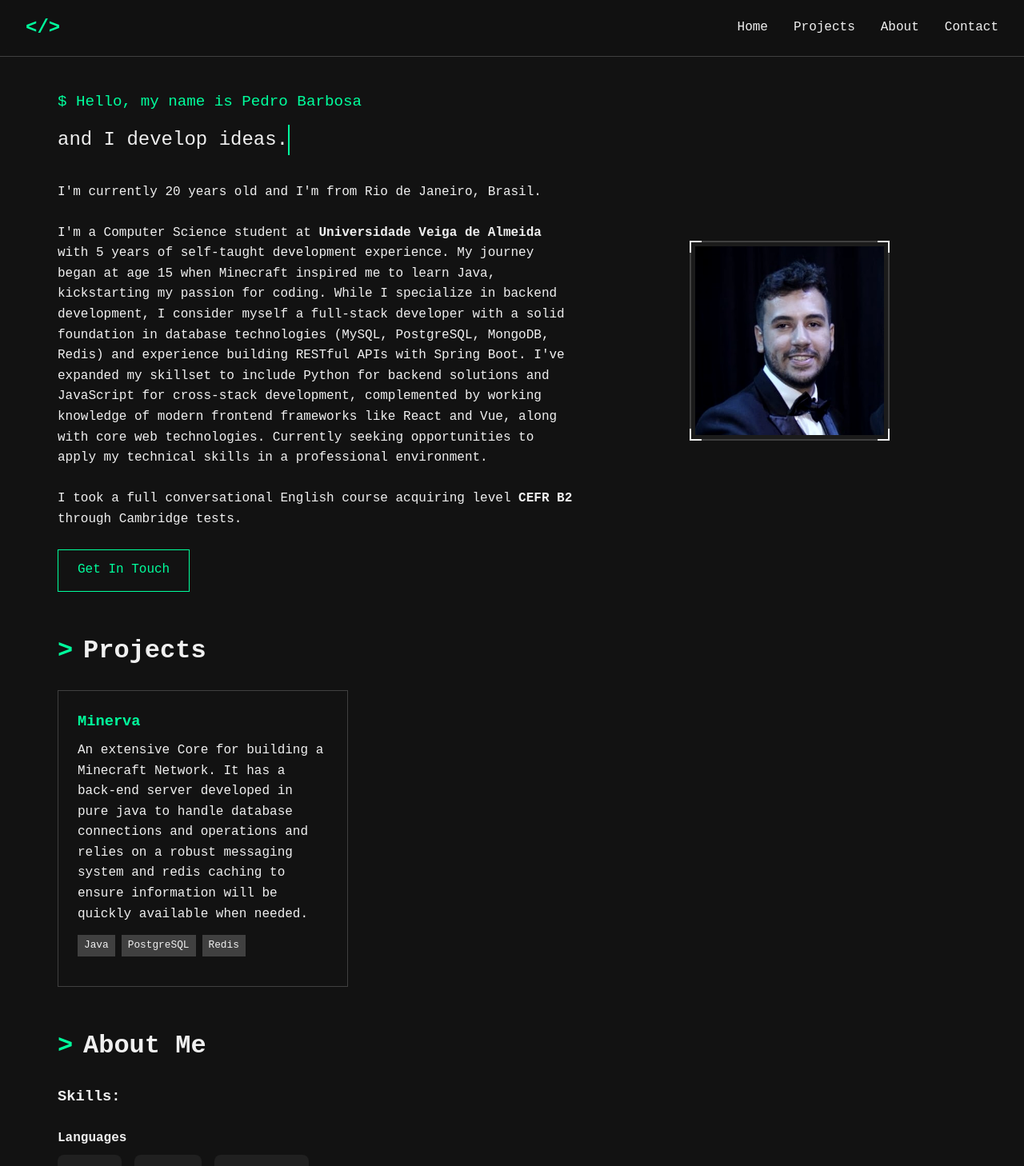
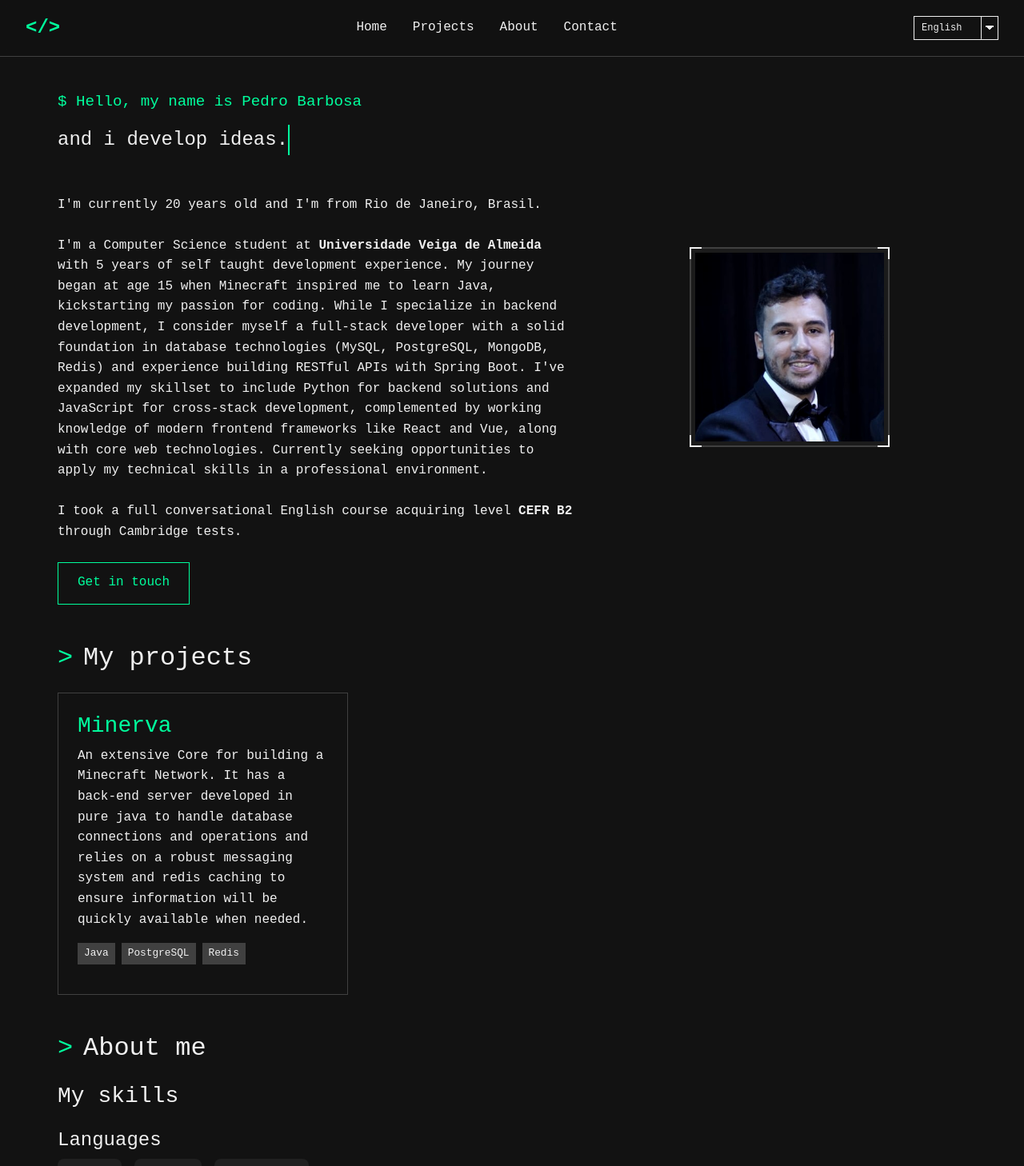
Before and after one commit to devpedrobarbosa/portfolio-frontend, a Vue app: page / in a window 1280 px wide. Shown: the top 1458 px of the page at 80% size. Built offline with nearby package versions, Linux system fonts and the light colour scheme.

Commit message:
implemented bootstrap, completed translation system

```diff
--- a/package.json
+++ b/package.json
@@ -10,7 +10,10 @@
   },
   "dependencies": {
     "@vercel/analytics": "^1.5.0",
+    "bootstrap": "^5.3.3",
+    "bootstrap-icons": "^1.11.3",
     "vue": "^3.5.13",
+    "vue-i18n": "^11.0.0-rc.1",
     "vue-router": "^4.5.0"
   },
   "devDependencies": {
--- a/src/App.vue
+++ b/src/App.vue
@@ -1,3 +1,15 @@
 <template>
-<router-view />
+    <div id="app">
+        <router-view />
+    </div>
 </template>
+
+<script>
+import LanguageSwitcher from './components/LanguageSwitcher.vue'
+
+export default {
+    components: {
+        LanguageSwitcher
+    }
+}
+</script>
--- a/src/components/Home.vue
+++ b/src/components/Home.vue
@@ -2,12 +2,13 @@
     <header>
         <nav>
             <div class="logo">&lt;/&gt;</div>
-            <ul class="nav-links">
-                <li><a href="#">Home</a></li>
-                <li><a href="#projects">Projects</a></li>
-                <li><a href="#about">About</a></li>
-                <li><a href="#contact">Contact</a></li>
-            </ul>
+            <div class="nav-links">
+                <a href="#">{{ $t('home') }}</a>
+                <a href="#projects">{{ $t('projects') }}</a>
+                <a href="#about">{{ $t('about') }}</a>
+                <a href="#contact">{{ $t('contact') }}</a>
+            </div>
+            <LanguageSwitcher/>
         </nav>
     </header>
 
@@ -15,14 +16,14 @@
         <div class="hero-content">
             <div class="hero-text">
                 <p class="hero-intro">
-                    <span class="console-prefix">$</span> Hello, my name is Pedro
-                    Barbosa
+                    <span class="console-prefix">$</span> {{ $t('hello') }}
                 </p>
                 <div class="typing-container">
-                    <p class="typing-text">and I develop ideas.</p>
+                    <p class="typing-text">{{ $t('slogan') }}</p>
                 </div>
                 <p class="hero-description">
-                    I'm currently 20 years old and I'm from Rio de Janeiro, Brasil.<br /><br />
+                    <p v-html="$t('description')"></p>
+                    <!-- I'm currently 20 years old and I'm from Rio de Janeiro, Brasil.<br /><br />
                     I'm a Computer Science student at
                     <strong>Universidade Veiga de Almeida</strong> with 5 years of
                     self-taught development experience. My journey began at age 15 when
@@ -37,13 +38,13 @@
                     Currently seeking opportunities to apply my technical skills in a
                     professional environment.<br /><br />
                     I took a full conversational English course acquiring level
-                    <strong>CEFR B2</strong> through Cambridge tests.
+                    <strong>CEFR B2</strong> through Cambridge tests. -->
                 </p>
-                <a href="#contact" class="cta-button">Get In Touch</a>
+                <a href="#contact" class="cta-button">{{ $t('get-in-touch') }}</a>
             </div>
             <div class="hero-image">
                 <div class="image-frame">
-                    <img src="/src/assets/profile.jpeg" alt="Profile Photo" />
+                    <img src="/src/assets/profile.jpeg" alt="404" />
                     <div class="frame-corner top-left"></div>
                     <div class="frame-corner top-right"></div>
                     <div class="frame-corner bottom-left"></div>
@@ -54,17 +55,11 @@
     </section>
 
     <section id="projects">
-        <h2 class="section-title">Projects</h2>
+        <h2 class="section-title">{{ $t('projects-section') }}</h2>
         <div class="projects-grid">
             <div class="project-card">
                 <h3 class="project-title">Minerva</h3>
-                <p>
-                    An extensive Core for building a Minecraft Network. It has a
-                    back-end server developed in pure java to handle database
-                    connections and operations and relies on a robust messaging system
-                    and redis caching to ensure information will be quickly available
-                    when needed.
-                </p>
+                <p>{{ $t('minerva-desc') }}</p>
                 <div class="project-tags">
                     <span class="tag">Java</span>
                     <span class="tag">PostgreSQL</span>
@@ -75,11 +70,11 @@
     </section>
 
     <section id="about" class="about">
-        <h2 class="section-title">About Me</h2>
-        <h3 style="margin-top: 1.5rem">Skills:</h3>
+        <h2 class="section-title">{{ $t('about-section') }}</h2>
+        <h3 style="margin-top: 1.5rem">{{ $t('skills') }}</h3>
         <div class="skills">
             <div class="skill-category">
-                <h4>Languages</h4>
+                <h4>{{ $t('languages') }}</h4>
                 <div class="skill-icons">
                     <a href="https://www.java.com" target="_blank" rel="noopener noreferrer" class="skill-link">
                         <div class="skill-item">
@@ -140,7 +135,7 @@
             </div>
 
             <div class="skill-category">
-                <h4>Frameworks and Others</h4>
+                <h4>{{ $t('frameworks') }}</h4>
                 <div class="skill-icons">
                     <a href="https://spring.io/projects/spring-boot" target="_blank" rel="noopener noreferrer"
                         class="skill-link">
@@ -191,11 +186,11 @@
     </section>
 
     <section id="contact">
-        <h2 class="section-title">Contact</h2>
-        <p class="contact-info">
+        <h2 class="section-title">{{ $t('contact-section') }}</h2>
+        <!-- <p class="contact-info">
             I'm currently looking for new opportunities. Whether you have a question
             or just want to say hi, I'll try my best to get back to you!
-        </p>
+        </p> -->
         <div class="contact-item">
             <span class="console-prefix">$</span>
             <span>email: devpedrobarbosa@gmail.com</span>
@@ -215,9 +210,19 @@
     </section>
 
     <footer>
-        <p>Designed & Built by Pedro Barbosa © 2025</p>
+        <p>Copywright © Pedro Barbosa 2025</p>
     </footer>
 </template>
+
+<script>
+import LanguageSwitcher from './LanguageSwitcher.vue'
+
+export default {
+    components: {
+        LanguageSwitcher
+    }
+}
+</script>
 
 <style>
 :root {
--- /dev/null
+++ b/src/components/LanguageSwitcher.vue
@@ -0,0 +1,69 @@
+<template>
+    <div class="language-switcher">
+        <select v-model="$i18n.locale">
+            <option value="en">English</option>
+            <option value="pt">Português</option>
+        </select>
+    </div>
+</template>
+
+<script>
+export default {
+    name: 'LanguageSwitcher'
+}
+</script>
+
+<style>
+:root {
+    --bg-color: #121212;
+    --text-color: #f0f0f0;
+    --accent-color: #00ff9d;
+    --secondary-color: #404040;
+
+    --radius: 0;
+    --baseFg: var(--text-color);
+    --baseBg: var(--bg-color);
+    --accentFg: var(--text-color);
+    --accentBg: var(--bg-color);
+
+}
+
+.language-switcher {
+    select {
+        font-size: 12px;
+        -webkit-appearance: none;
+        appearance: none;
+        color: var(--baseFg);
+        border: 1px solid var(--baseFg);
+        line-height: 1;
+        outline: 0;
+        padding: 0.65em 2.5em 0.65em 0.75em;
+        border-radius: var(--radius);
+        background-color: var(--baseBg);
+        background-image: linear-gradient(var(--baseFg), var(--baseFg)),
+            linear-gradient(-135deg, transparent 50%, var(--accentBg) 50%),
+            linear-gradient(-225deg, transparent 50%, var(--accentBg) 50%),
+            linear-gradient(var(--accentBg) 42%, var(--accentFg) 42%);
+        background-repeat: no-repeat, no-repeat, no-repeat, no-repeat;
+        background-size: 1px 100%, 20px 22px, 20px 22px, 20px 100%;
+        background-position: right 20px center, right bottom, right bottom, right bottom;
+    }
+
+    select:hover {
+        background-image: linear-gradient(var(--accentFg), var(--accentFg)),
+            linear-gradient(-135deg, transparent 50%, var(--accentFg) 50%),
+            linear-gradient(-225deg, transparent 50%, var(--accentFg) 50%),
+            linear-gradient(var(--accentFg) 42%, var(--accentBg) 42%);
+    }
+
+    select:active {
+        background-image: linear-gradient(var(--accentFg), var(--accentFg)),
+            linear-gradient(-135deg, transparent 50%, var(--accentFg) 50%),
+            linear-gradient(-225deg, transparent 50%, var(--accentFg) 50%),
+            linear-gradient(var(--accentFg) 42%, var(--accentBg) 42%);
+        color: var(--accentBg);
+        border-color: var(--accentFg);
+        background-color: var(--accentFg);
+    }
+}
+</style>
--- /dev/null
+++ b/src/i18n/index.js
@@ -0,0 +1,15 @@
+import { createI18n } from 'vue-i18n'
+import en from './locales/en.json'
+import pt from './locales/pt.json'
+
+const i18n = createI18n({
+  legacy: false,
+  locale: 'en',
+  fallbackLocale: 'en',
+  messages: {
+    en,
+    pt
+  }
+})
+
+export default i18n
--- /dev/null
+++ b/src/i18n/locales/en.json
@@ -0,0 +1,17 @@
+{
+    "home": "Home",
+    "projects": "Projects",
+    "about": "About",
+    "contact": "Contact",
+    "hello": "Hello, my name is Pedro Barbosa",
+    "slogan": "and i develop ideas.",
+    "description": "I'm currently 20 years old and I'm from Rio de Janeiro, Brasil.<br/><br/>I'm a Computer Science student at <strong>Universidade Veiga de Almeida</strong> with 5 years of self taught development experience. My journey began at age 15 when Minecraft inspired me to learn Java, kickstarting my passion for coding. While I specialize in backend development, I consider myself a full-stack developer with a solid foundation in database technologies (MySQL, PostgreSQL, MongoDB, Redis) and experience building RESTful APIs with Spring Boot. I've expanded my skillset to include Python for backend solutions and JavaScript for cross-stack development, complemented by working knowledge of modern frontend frameworks like React and Vue, along with core web technologies. Currently seeking opportunities to apply my technical skills in a professional environment.<br/><br/>I took a full conversational English course acquiring level <strong>CEFR B2</strong> through Cambridge tests.",
+    "get-in-touch": "Get in touch",
+    "projects-section": "My projects",
+    "minerva-desc": "An extensive Core for building a Minecraft Network. It has a back-end server developed in pure java to handle database connections and operations and relies on a robust messaging system and redis caching to ensure information will be quickly available when needed.",
+    "about-section": "About me",
+    "skills": "My skills",
+    "languages": "Languages",
+    "frameworks": "Frameworks and Others",
+    "contact-section": "Contact Information"
+}
--- /dev/null
+++ b/src/i18n/locales/pt.json
@@ -0,0 +1,17 @@
+{
+    "home": "Início",
+    "projects": "Projetos",
+    "about": "Sobre",
+    "contact": "Contato",
+    "hello": "Olá, meu nome é Pedro Barbosa",
+    "slogan": "e eu desenvolvo ideias",
+    "description": "Atualmente tenho 20 anos e sou natural do Rio de Janeiro, Brasil.<br/><br/>Sou estudante de Ciência da Computação na <strong>Universidade Veiga de Almeida</strong> com 5 anos de experiência autodidata em desenvolvimento. Minha jornada começou aos 15 anos quando o Minecraft me inspirou a aprender Java, despertando minha paixão por programação. Embora me especialize em desenvolvimento backend, me considero um desenvolvedor full-stack com uma base sólida em tecnologias de banco de dados (MySQL, PostgreSQL, MongoDB, Redis) e experiência na construção de APIs RESTful com Spring Boot. Nesse período, adquiri habilidades em Python para soluções backend e JavaScript para desenvolvimento cross-stack, complementados por conhecimentos práticos de frameworks frontend modernos como React e Vue, além de tecnologias web fundamentais. Atualmente busco oportunidades para aplicar minhas habilidades em um ambiente profissional.<br/><br/>Realizei um curso completo de inglês conversacional, adquirindo o nível <strong>CEFR B2</strong> através de testes Cambridge.",
+    "get-in-touch": "Entrar em contato",
+    "projects-section": "Meus projetos",
+    "minerva-desc": "An extensive Core for building a Minecraft Network. It has a back-end server developed in pure java to handle database connections and operations and relies on a robust messaging system and redis caching to ensure information will be quickly available when needed.",
+    "about-section": "Sobre mim",
+    "skills": "Habilidades",
+    "languages": "Linguagens",
+    "frameworks": "Frameworks e Outros",
+    "contact-section": "Entre em contato"
+}
--- a/src/main.js
+++ b/src/main.js
@@ -1,9 +1,13 @@
 // import './assets/main.css'
 
 import { createApp } from 'vue'
+import 'bootstrap/dist/css/bootstrap.min.css'
+import 'bootstrap/dist/js/bootstrap.bundle.min.js'
 import App from './App.vue'
 import router from './router'
+import i18n from './i18n'
 
 createApp(App)
 .use(router)
+.use(i18n)
 .mount('#app')
```
Also changed, not shown: 1 other file (tests, documents, lock files or other folders).
